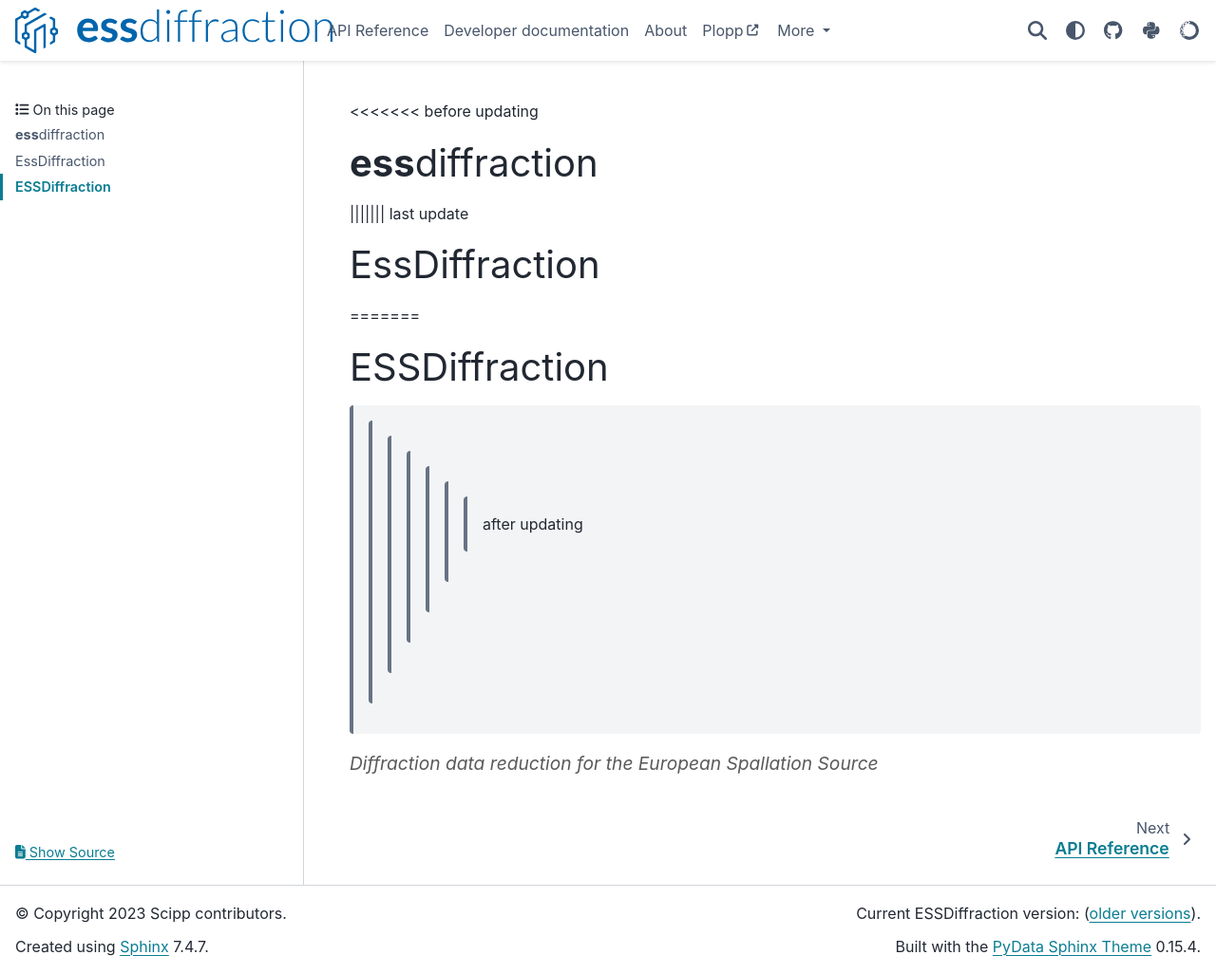
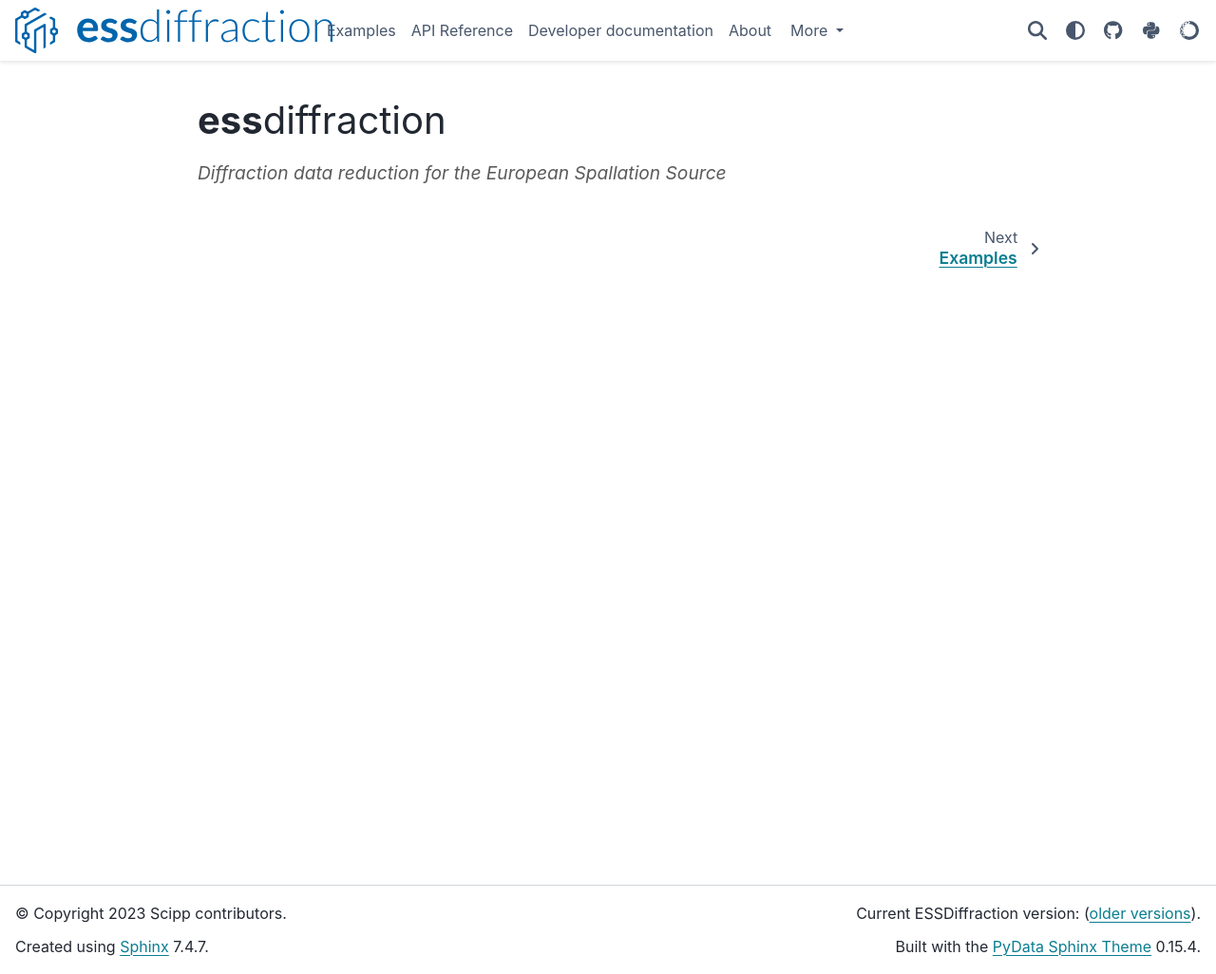
Before and after one commit to scipp/essdiffraction, a Sphinx documentation site: the page built from docs/index.md, in a window 1280 px wide and 1026 px high. Shown: the whole window at 95% size. Built offline with Sphinx 7.4.7 and the PyData theme 0.15.4, drawn with Linux system fonts in a browser that asks for light colours; the version number could not be read and is left out.

Commit message:
Copy docs from legacy ess

````diff
--- a/docs/api-reference/index.md
+++ b/docs/api-reference/index.md
@@ -3,7 +3,7 @@
 ## Classes
 
 ```{eval-rst}
-.. currentmodule:: essdiffraction
+.. currentmodule:: ess.diffraction
 
 .. autosummary::
    :toctree: ../generated/classes
--- a/docs/conf.py
+++ b/docs/conf.py
@@ -107,7 +107,13 @@
 # List of patterns, relative to source directory, that match files and
 # directories to ignore when looking for source files.
 # This patterns also effect to html_static_path and html_extra_path
-exclude_patterns = ['_build', 'Thumbs.db', '.DS_Store', '**.ipynb_checkpoints']
+exclude_patterns = [
+    '_build',
+    'Thumbs.db',
+    '.DS_Store',
+    '**.ipynb_checkpoints',
+    'examples/preprocess_files.ipynb',
+]
 
 # The name of the Pygments (syntax highlighting) style to use.
 pygments_style = 'sphinx'
@@ -187,7 +193,7 @@
 # -- Options for Matplotlib in notebooks ----------------------------------
 
 nbsphinx_execute_arguments = [
-    "--Session.metadata=scipp_docs_build=True",
+    "--Session.metadata=scipp_sphinx_build=True",
 ]
 
 # -- Options for doctest --------------------------------------------------
--- a/docs/index.md
+++ b/docs/index.md
@@ -1,10 +1,4 @@
-<<<<<<< before updating
 # **ess**diffraction
-||||||| last update
-# EssDiffraction
-=======
-# ESSDiffraction
->>>>>>> after updating
 
 <span style="font-size:1.2em;font-style:italic;color:#5a5a5a">
   Diffraction data reduction for the European Spallation Source
@@ -16,6 +10,7 @@
 hidden:
 ---
 
+examples/index
 api-reference/index
 developer/index
 about/index
````
Also changed, not shown: docs/examples/index.md (added, +9 -0 lines), docs/examples/powgen_reduction.ipynb (added), docs/examples/preprocess_files.ipynb (added), 2 other files.
